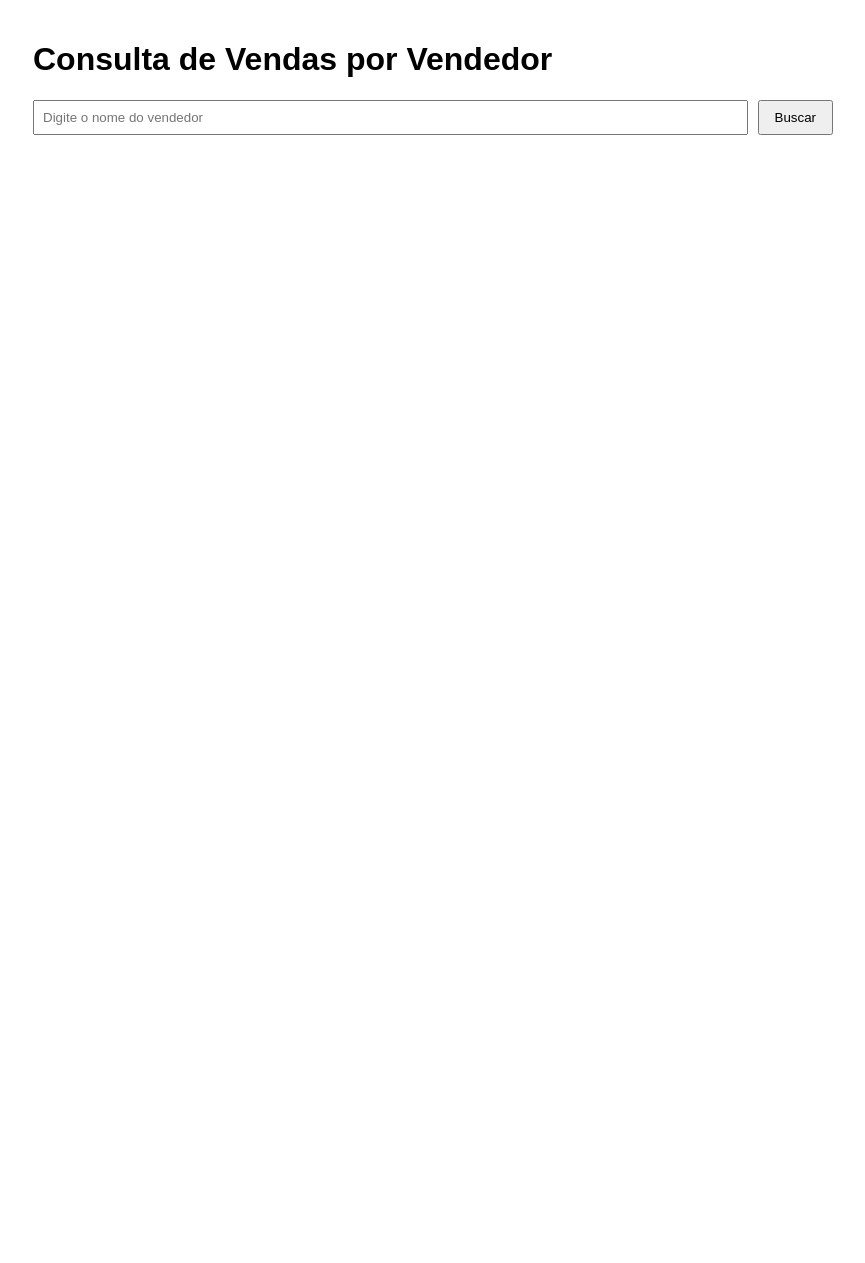
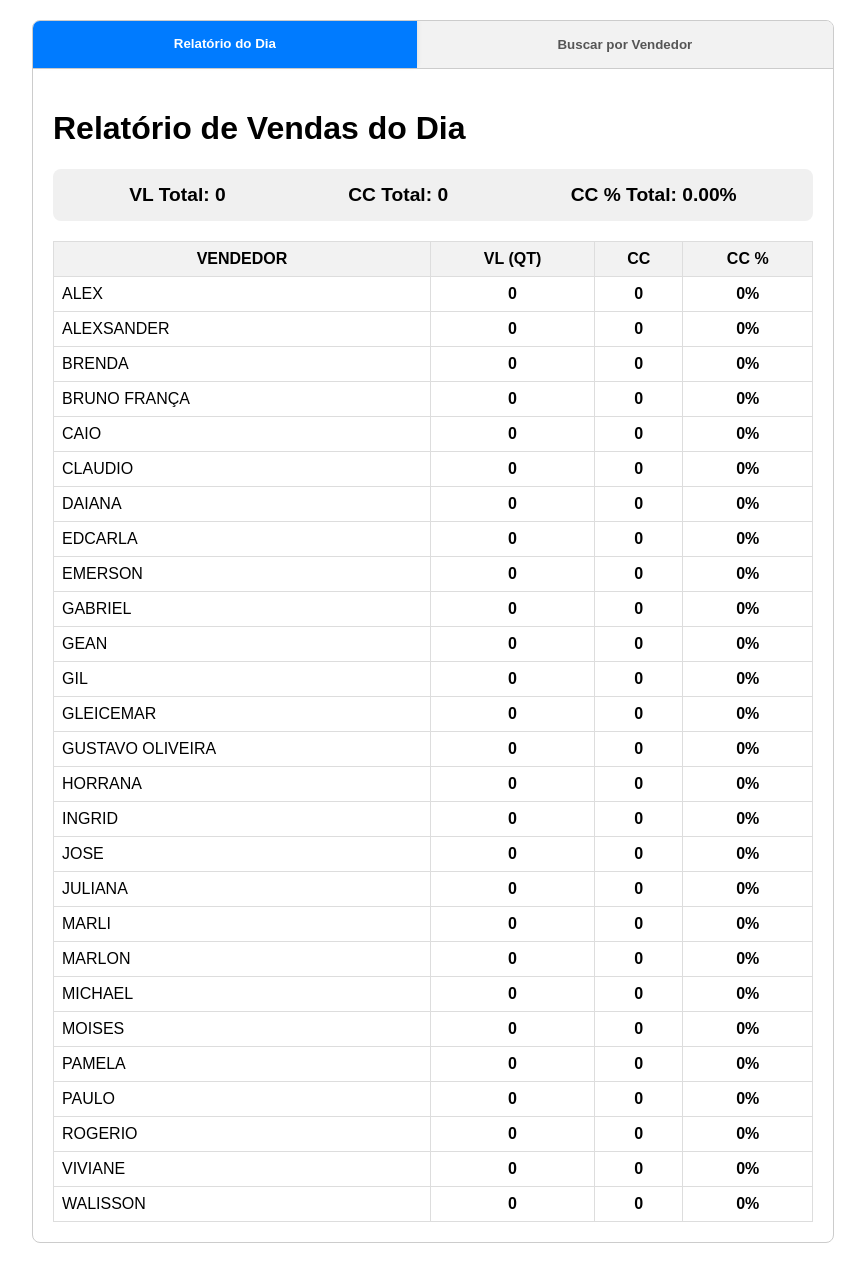
Before and after one commit to rogerppacheco/consulta-vendas, a Flask app: page / in a window 1280 px wide. Shown: the whole page, without its empty margins (207-1072 px from the left). Before the commit the page ends 135 px from the top, so only its background shows below. Run offline with Flask 3, Linux system fonts and the light colour scheme.

Commit message:
Melhorias no visual (refeito sem as credenciais)

```diff
--- a/app.py
+++ b/app.py
@@ -3,64 +3,101 @@ from datetime import datetime
 from collections import Counter
 import os
 from sqlalchemy import create_engine, text
+import pandas as pd
 
 app = Flask(__name__)
 
-# --- MODIFICAÇÃO AQUI ---
-# Pega a URL do ambiente de produção ou usa o banco de dados local como padrão
 DATABASE_URL = os.getenv('DATABASE_URL', 'sqlite:///vendas.db')
 engine = create_engine(DATABASE_URL)
 
 def formatar_data_br(valor_data):
-    if not valor_data:
-        return ""
+    if not valor_data: return ""
     try:
-        if isinstance(valor_data, datetime):
-            return valor_data.strftime('%d/%m/%Y')
+        if isinstance(valor_data, datetime): return valor_data.strftime('%d/%m/%Y')
         obj_data = datetime.strptime(str(valor_data).split(' ')[0], '%Y-%m-%d')
         return obj_data.strftime('%d/%m/%Y')
-    except (ValueError, TypeError):
-        return valor_data
+    except (ValueError, TypeError): return valor_data
 app.jinja_env.filters['formatadata'] = formatar_data_br
 
-@app.route('/')
-def index():
-    return render_template('index.html')
+@app.route('/', methods=['GET', 'POST'])
+def dashboard():
+    # --- Lógica do Relatório Diário (sempre executada) ---
+    lista_vendedores = sorted([
+        'ALEX', 'ALEXSANDER', 'BRENDA', 'BRUNO FRANÇA', 'CAIO', 'CLAUDIO',
+        'DAIANA', 'EDCARLA', 'EMERSON', 'GABRIEL', 'GEAN', 'GIL', 'GLEICEMAR',
+        'GUSTAVO OLIVEIRA', 'HORRANA', 'INGRID', 'JOSE', 'JULIANA', 'MARLI',
+        'MARLON', 'MICHAEL', 'MOISES', 'PAMELA', 'PAULO', 'ROGERIO',
+        'VIVIANE', 'WALISSON'
+    ])
+    data_atual = datetime.now().date()
+    relatorio_final = []
+    total_vl = 0
+    total_cc = 0
 
-@app.route('/buscar', methods=['POST'])
-def buscar():
-    nome_vendedor = request.form['nome_vendedor']
-    ano_mes_atual = datetime.now().strftime('%Y-%m')
+    try:
+        with engine.connect() as conexao:
+            # Garante que a coluna dt_pedido está sendo selecionada
+            query = text("SELECT vendedor, situacao, metodo_pagamento, dt_pedido FROM vendas")
+            df_total = pd.read_sql(query, conexao)
 
-    with engine.connect() as conexao:
-        # Lógica para adaptar a query entre SQLite e PostgreSQL
-        if engine.dialect.name == 'sqlite':
+        df_total['dt_pedido'] = pd.to_datetime(df_total.get('dt_pedido'), errors='coerce')
+
+        df_hoje = df_total[df_total['dt_pedido'].dt.date == data_atual].copy()
+
+        vendas_liquidas_hoje = df_hoje[df_hoje['situacao'].isin(['EM ANDAMENTO', 'INSTALADA'])].copy()
+
+        for vendedor in lista_vendedores:
+            vendas_do_vendedor = vendas_liquidas_hoje[vendas_liquidas_hoje['vendedor'] == vendedor]
+            vl = len(vendas_do_vendedor)
+            cc = len(vendas_do_vendedor[vendas_do_vendedor['metodo_pagamento'] == 'CARTÃO DE CRÉDITO'])
+            cc_percent = (cc / vl * 100) if vl > 0 else 0
+            relatorio_final.append({'vendedor': vendedor, 'vl': vl, 'cc': cc, 'cc_percent': cc_percent})
+            total_vl += vl
+            total_cc += cc
+
+    except Exception as e:
+        print(f"Erro ao gerar relatório diário: {e}")
+        relatorio_final = [{'vendedor': v, 'vl': 0, 'cc': 0, 'cc_percent': 0} for v in lista_vendedores]
+        total_vl = 0
+        total_cc = 0
+    total_cc_percent = (total_cc / total_vl * 100) if total_vl > 0 else 0
+
+    # --- Lógica da Busca de Vendas (executada em POST) ---
+    resultados = None
+    resumo_status = None
+    nome_pesquisado = None
+
+    if request.method == 'POST':
+        nome_vendedor = request.form['nome_vendedor']
+        nome_pesquisado = nome_vendedor
+        ano_mes_atual = datetime.now().strftime('%Y-%m')
+        with engine.connect() as conexao:
+            is_sqlite = engine.dialect.name == 'sqlite'
+            # Consulta SQL atualizada para incluir 'periodo' e 'dt_inst'
             query_str = """
-                SELECT * FROM vendas WHERE vendedor LIKE :nome_vendedor AND
-                (strftime('%Y-%m', dt_pedido) = :ano_mes OR strftime('%Y-%m', dt_inst) = :ano_mes)
-            """
-        else: # PostgreSQL
-            query_str = """
-                SELECT * FROM vendas WHERE vendedor ILIKE :nome_vendedor AND
-                (to_char(dt_pedido, 'YYYY-MM') = :ano_mes OR to_char(dt_inst, 'YYYY-MM') = :ano_mes)
-            """
+                SELECT cliente, vendedor, os, situacao, dt_pedido, periodo, dt_inst FROM vendas
+                WHERE vendedor {} :nome_vendedor AND
+                ({}('%Y-%m', dt_pedido) = :ano_mes OR {}('%Y-%m', dt_inst) = :ano_mes)
+            """.format(
+                'LIKE' if is_sqlite else 'ILIKE',
+                'strftime' if is_sqlite else 'to_char',
+                'strftime' if is_sqlite else 'to_char'
+            )
+            query = text(query_str)
+            raw_resultados = conexao.execute(query, {"nome_vendedor": f"%{nome_vendedor}%", "ano_mes": ano_mes_atual}).mappings().all()
 
-        query = text(query_str)
-        resultados = conexao.execute(query, {
-            "nome_vendedor": f"%{nome_vendedor}%",
-            "ano_mes": ano_mes_atual
-        }).fetchall()
+            resultados = [dict(row) for row in raw_resultados]
 
-    resumo_status = None
-    if resultados:
-        # Ajuste para acessar colunas por nome
-        lista_status = [venda[7] for venda in resultados] # Acessando pelo índice da coluna 'situacao'
-        resumo_status = Counter(lista_status)
+        resumo_status = Counter([venda['situacao'] for venda in resultados]) if resultados else None
 
     return render_template(
-        'resultados.html',
+        'dashboard.html',
+        relatorio=relatorio_final,
+        total_vl=total_vl,
+        total_cc=total_cc,
+        total_cc_percent=total_cc_percent,
         vendas=resultados,
-        nome_pesquisado=nome_vendedor,
+        nome_pesquisado=nome_pesquisado,
         resumo=resumo_status
     )
 
--- /dev/null
+++ b/templates/dashboard.html
@@ -0,0 +1,190 @@
+<!DOCTYPE html>
+<html lang="pt-br">
+<head>
+    <meta charset="UTF-8">
+    <title>Painel de Vendas</title>
+    <style>
+        body {
+            font-family: sans-serif;
+            margin: auto;
+            padding: 20px;
+        }
+        .tab-container {
+            max-width: 800px;
+            margin: auto;
+            border: 1px solid #ccc;
+            border-radius: 8px;
+            overflow: hidden;
+        }
+        .tabs {
+            display: flex;
+            background-color: #f2f2f2;
+            border-bottom: 1px solid #ccc;
+        }
+        .tab-button {
+            padding: 15px 20px;
+            cursor: pointer;
+            flex-grow: 1;
+            text-align: center;
+            font-weight: bold;
+            color: #555;
+            border: none;
+            background: none;
+            transition: background-color 0.3s, color 0.3s;
+        }
+        .tab-button:hover {
+            background-color: #e2e2e2;
+        }
+        .tab-button.active {
+            background-color: #007bff;
+            color: #fff;
+            border-bottom: 2px solid #007bff;
+            box-shadow: 0 -2px 5px rgba(0,0,0,0.1);
+        }
+        .tab-content {
+            display: none;
+            padding: 20px;
+        }
+        .tab-content.active {
+            display: block;
+        }
+        /* Estilos da tabela (já existentes) */
+        table { width: 100%; border-collapse: collapse; margin-top: 20px; }
+        th, td { border: 1px solid #ddd; padding: 8px; text-align: center; }
+        th { background-color: #f2f2f2; }
+        .summary-total {
+            background-color: #f0f0f0;
+            padding: 15px;
+            border-radius: 8px;
+            margin-bottom: 20px;
+            font-size: 1.2em;
+            font-weight: bold;
+            display: flex;
+            justify-content: space-around;
+        }
+        .summary-total p { margin: 0; }
+        .vl-positivo { background-color: #d4edda; }
+        .cc-zero { background-color: #f8d7da; }
+        .cc-cem-porcento { background-color: #d4edda; }
+        /* Estilos do formulário de busca */
+        .search-form { display: flex; flex-direction: column; align-items: center; }
+        .search-form input { width: 100%; padding: 10px; margin-bottom: 10px; box-sizing: border-box; }
+        .search-form button { padding: 10px 20px; cursor: pointer; }
+        .status-INSTALADA { background-color: #d4edda !important; } /* Verde claro */
+        .status-CANCELADA { background-color: #f8d7da !important; } /* Vermelho claro */
+        .status-OUTROS { background-color: #e9ecef !important; } /* Cinza claro para outros status */
+    </style>
+</head>
+<body>
+    <div class="tab-container">
+        <div class="tabs">
+            <button class="tab-button active" onclick="openTab(event, 'relatorio')">Relatório do Dia</button>
+            <button class="tab-button" onclick="openTab(event, 'buscar')">Buscar por Vendedor</button>
+        </div>
+
+        <div id="relatorio" class="tab-content active">
+            <h1>Relatório de Vendas do Dia</h1>
+            <div class="summary-total">
+                <p>VL Total: {{ total_vl }}</p>
+                <p>CC Total: {{ total_cc }}</p>
+                <p>CC % Total: {{ '%.2f'|format(total_cc_percent) }}%</p>
+            </div>
+            <table>
+                <thead>
+                    <tr>
+                        <th>VENDEDOR</th>
+                        <th>VL (QT)</th>
+                        <th>CC</th>
+                        <th>CC %</th>
+                    </tr>
+                </thead>
+                <tbody>
+                    {% for item in relatorio %}
+                    <tr>
+                        <td style="text-align: left;">{{ item.vendedor }}</td>
+                        <td class="{{ 'vl-positivo' if item.vl > 0 else '' }}"><b>{{ item.vl }}</b></td>
+                        <td class="{{ 'cc-zero' if item.cc == 0 and item.vl > 0 else '' }}"><b>{{ item.cc }}</b></td>
+                        <td class="{{ 'cc-cem-porcento' if item.cc_percent == 100 else '' }}"><b>{{ "%.0f"|format(item.cc_percent) }}%</b></td>
+                    </tr>
+                    {% endfor %}
+                </tbody>
+            </table>
+        </div>
+
+        <div id="buscar" class="tab-content">
+            <h1>Buscar Vendas</h1>
+            <form action="/" method="post" class="search-form">
+                <input type="text" name="nome_vendedor" placeholder="Digite o nome do vendedor" required>
+                <button type="submit">Buscar</button>
+            </form>
+            {% if vendas is not none %}
+                <h2>Resultados para "{{ nome_pesquisado }}"</h2>
+                {% if vendas %}
+                    <h3>Resumo de Situação</h3>
+                    <ul>
+                        {% for status, count in resumo.items() %}
+                            <li>{{ status }}: {{ count }}</li>
+                        {% endfor %}
+                    </ul>
+                    <table>
+                        <thead>
+                            <tr>
+                                <th>CLIENTE</th>
+                                <th>VENDEDOR</th>
+                                <th>OS</th>
+                                <th>SITUAÇÃO</th>
+                                <th>DT PEDIDO</th>
+                                <th>PERÍODO</th>
+                                <th>DT INST</th>
+                            </tr>
+                        </thead>
+                        <tbody>
+                            {% for venda in vendas %}
+                                {% set status_class = 'status-' + venda.situacao.replace(' ', '')|upper %}
+                                <tr class="{{ status_class }}">
+                                    <td>{{ venda.cliente }}</td>
+                                    <td>{{ venda.vendedor }}</td>
+                                    <td>{{ venda.os }}</td>
+                                    <td>{{ venda.situacao }}</td>
+                                    <td>{{ venda.dt_pedido|formatadata }}</td>
+                                    <td>{{ venda.periodo }}</td>
+                                    <td>{{ venda.dt_inst|formatadata }}</td>
+                                </tr>
+                            {% endfor %}
+                        </tbody>
+                    </table>
+                {% else %}
+                    <p>Nenhuma venda encontrada para o vendedor "{{ nome_pesquisado }}".</p>
+                {% endif %}
+            {% endif %}
+        </div>
+    </div>
+
+    <script>
+        function openTab(evt, tabName) {
+            var i, tabContent, tabButtons;
+            tabContent = document.getElementsByClassName("tab-content");
+            for (i = 0; i < tabContent.length; i++) {
+                tabContent[i].style.display = "none";
+            }
+            tabButtons = document.getElementsByClassName("tab-button");
+            for (i = 0; i < tabButtons.length; i++) {
+                tabButtons[i].className = tabButtons[i].className.replace(" active", "");
+            }
+            document.getElementById(tabName).style.display = "block";
+            evt.currentTarget.className += " active";
+        }
+
+        window.onload = function() {
+             var vendas = {{ vendas|tojson }};
+             var hash = window.location.hash;
+
+             if (hash === '#buscar' || (vendas && vendas.length > 0)) {
+                 openTab({currentTarget: document.getElementsByClassName("tab-button")[1]}, 'buscar');
+             } else {
+                 openTab({currentTarget: document.getElementsByClassName("tab-button")[0]}, 'relatorio');
+             }
+        };
+    </script>
+</body>
+</html>
--- a/templates/index.html
+++ b/templates/index.html
@@ -5,9 +5,10 @@
     <title>Consulta de Vendas</title>
     <style>
         body { font-family: sans-serif; max-width: 800px; margin: auto; padding: 20px; }
-        form { display: flex; gap: 10px; }
+        form { display: flex; gap: 10px; margin-bottom: 20px;}
         input[type="text"] { flex-grow: 1; padding: 8px; }
         input[type="submit"] { padding: 8px 15px; }
+        .nav-link { display: block; text-align: center; }
     </style>
 </head>
 <body>
@@ -16,5 +17,7 @@
         <input type="text" name="nome_vendedor" placeholder="Digite o nome do vendedor" required>
         <input type="submit" value="Buscar">
     </form>
+
+    <a href="/relatorio-diario" class="nav-link">Ver Relatório do Dia</a>
 </body>
 </html>
```
Also changed, not shown: templates/relatorio_diario.html (added, +64 -0 lines), update_db.py (+6 -3 lines), 1 other file.
